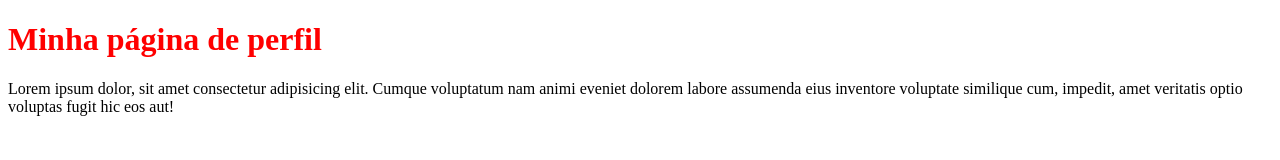
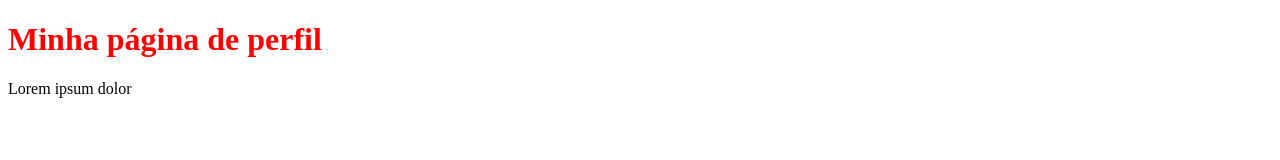
Before and after one commit to dargains/perfil-git, a plain HTML site: page index.html in a window 1280 px wide. Drawn offline with Linux system fonts and the light colour scheme.

Commit message:
ainda outra alteração

```diff
--- a/index.html
+++ b/index.html
@@ -8,11 +8,6 @@
   </head>
   <body>
     <h1>Minha página de perfil</h1>
-    <p>
-      Lorem ipsum dolor, sit amet consectetur adipisicing elit. Cumque
-      voluptatum nam animi eveniet dolorem labore assumenda eius inventore
-      voluptate similique cum, impedit, amet veritatis optio voluptas fugit hic
-      eos aut!
-    </p>
+    <p>Lorem ipsum dolor</p>
   </body>
 </html>
```
